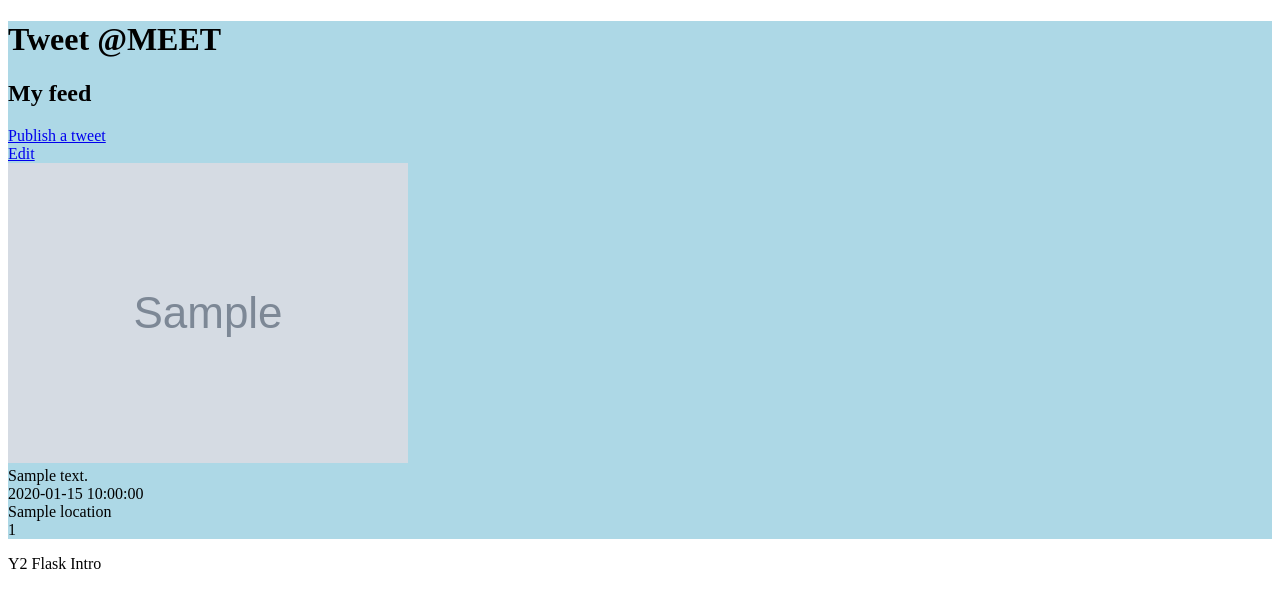
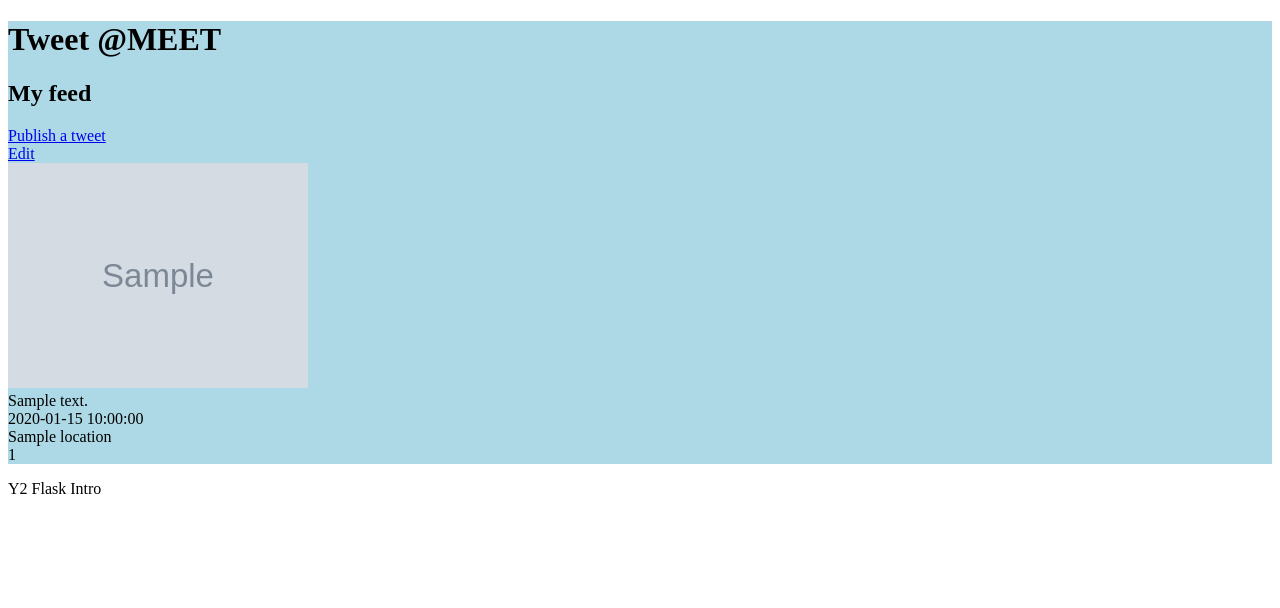
Before and after one commit to georger18-meet/y2s17-d4-meet_tweets, a Python web app: template templates/my_feed.html in a window 1280 px wide. Shown: the top 608 px of the page. Run offline with Jinja, Linux system fonts and the light colour scheme; the template is opened without the code that fills it: most values are stand-ins (such as "Sample title", 1, 10 or a date in 2020); grey boxes marked "Sample" are stand-in pictures.

Commit message:
add style image

```diff
--- a/static/style.css
+++ b/static/style.css
@@ -1,3 +1,7 @@
 #container {
   background-color:lightblue;
 }
+
+.tweet-img {
+  width: 300px;
+}
--- a/templates/my_feed.html
+++ b/templates/my_feed.html
@@ -18,7 +18,7 @@
           <div class="tweet-container">
             <a href="BROKEN-LINK-FIX-ME" class="btn btn-info" role="button">Edit</a>
             <div class="tweet-body">
-              <img src="{{tweet.picture_url}}" alt="picture-{{tweet.id}}">
+              <img class="tweet-img" src="{{tweet.picture_url}}" alt="picture-{{tweet.id}}">
               <div class="tweet-text">{{tweet.text}}</div>
             </div>
             <div class="tweet-footer">
```
